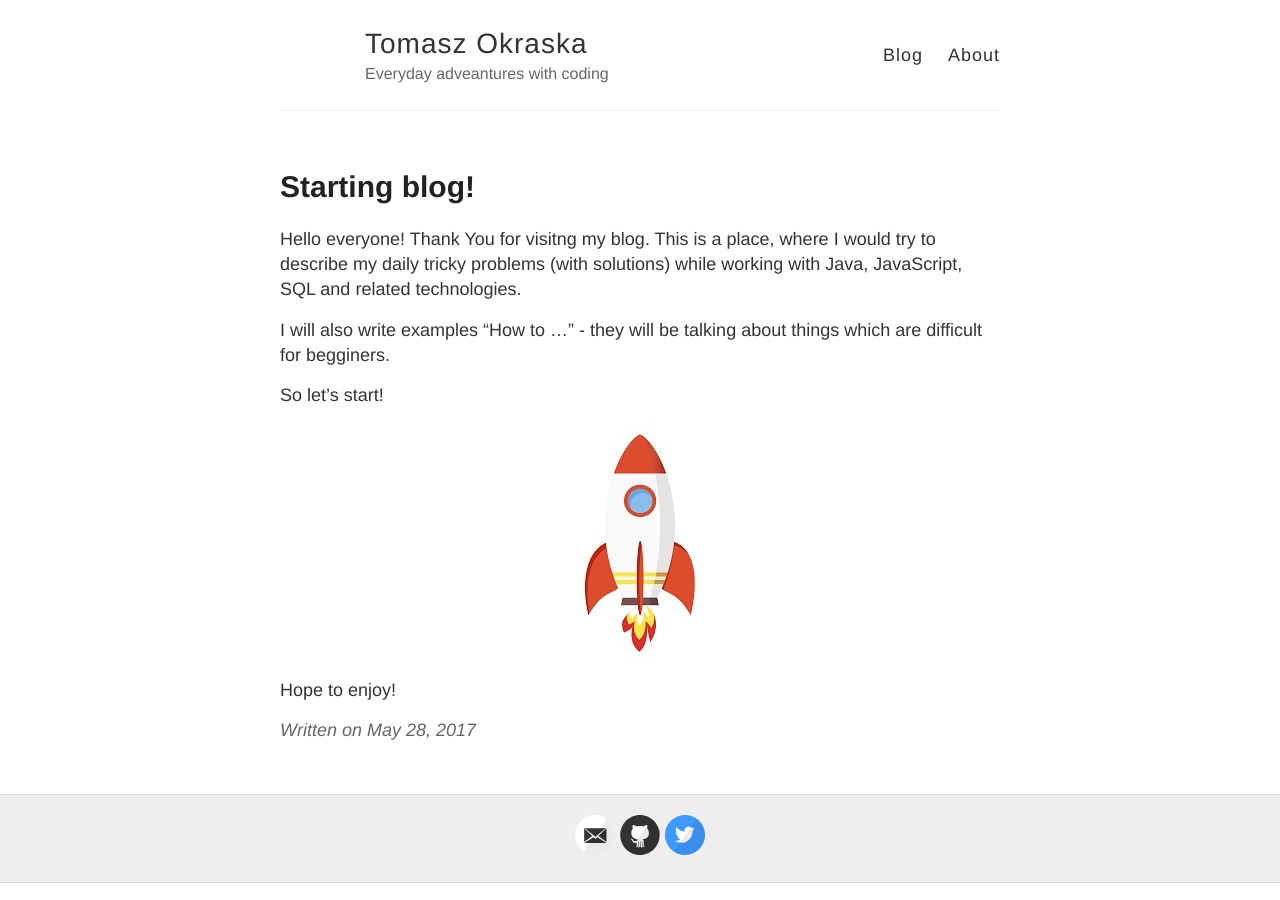
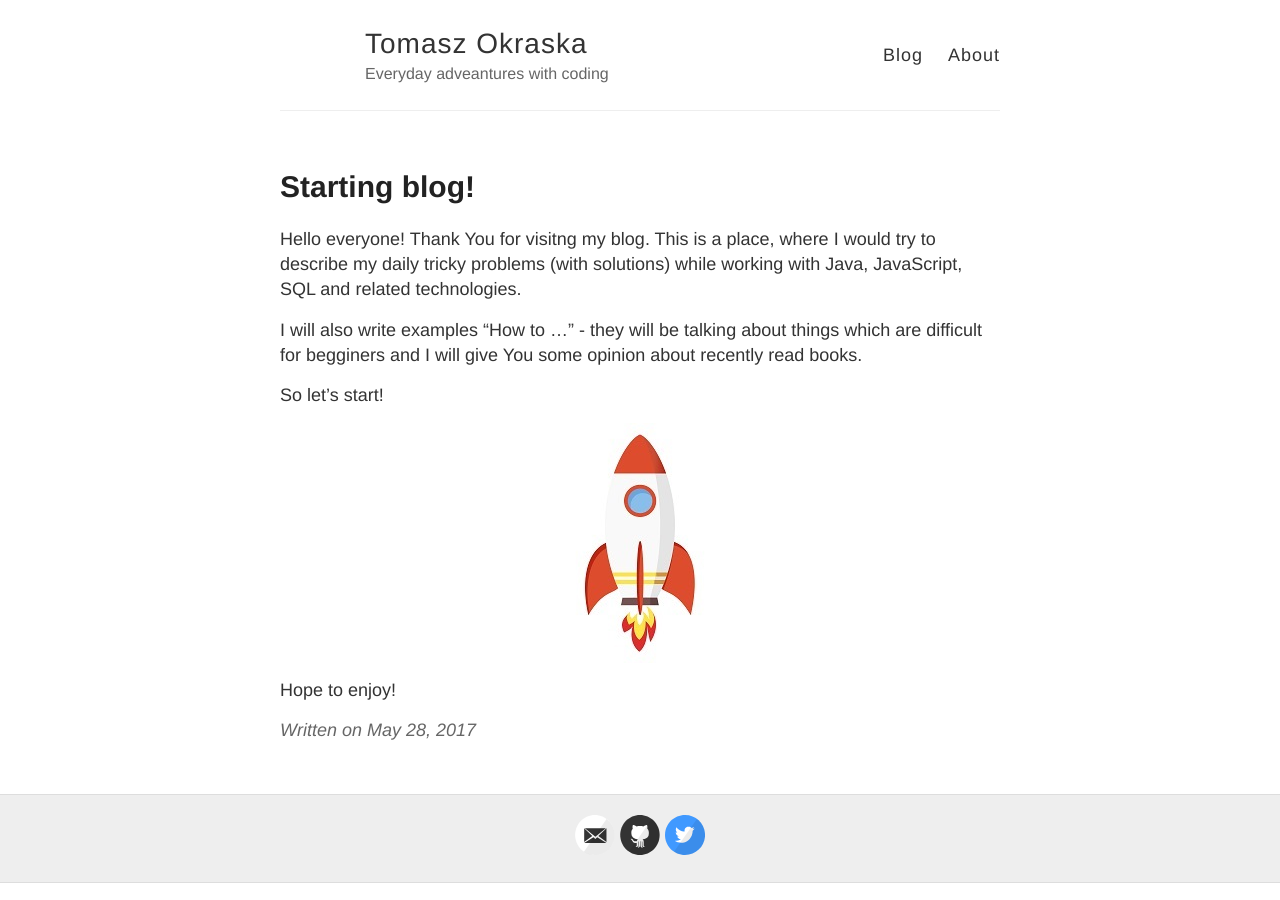
Before and after one commit to okraskat/okraskat.github.io, a Jekyll site: the page built from _posts/2017-05-28-2017-5-28-Let's-start.md, in a window 1280 px wide. Built offline with Jekyll 4.4.1, drawn with Linux system fonts in a browser that asks for light colours; comment, search, counter and statistics services are not loaded.

Commit message:
Updated 2017 5 28 Let's Start

```diff
--- a/_posts/2017-05-28-2017-5-28-Let's-start.md
+++ b/_posts/2017-05-28-2017-5-28-Let's-start.md
@@ -7,7 +7,8 @@ layout: post
 Hello everyone!
 Thank You for visitng my blog. This is a place, where I would try to describe my daily tricky problems (with solutions) while working with Java, JavaScript, SQL and related technologies.
 
-I will also write examples "How to ..." - they will be talking about things which are difficult for begginers.
+I will also write examples "How to ..." - they will be talking about things which are difficult for begginers and I will give You some opinion about recently read books.
+
 
 So let's start!
 
```
